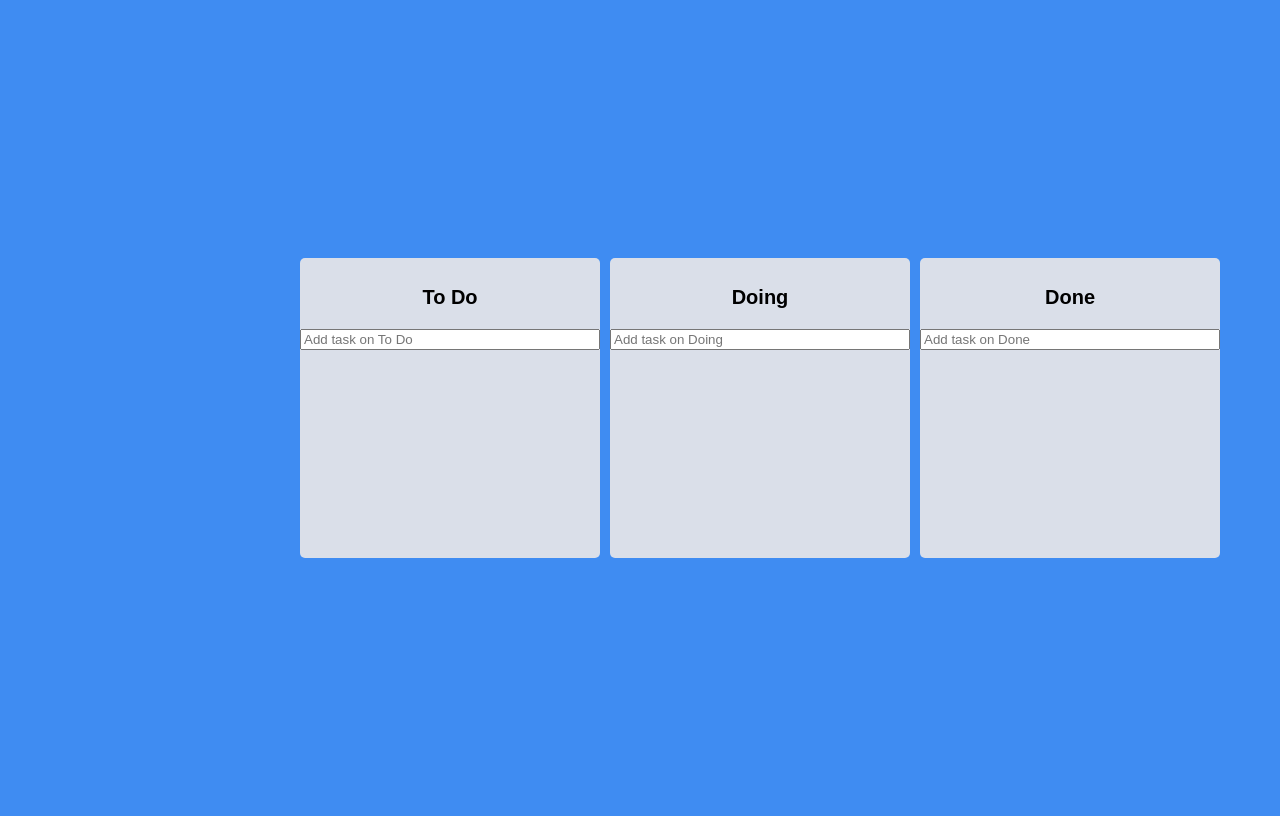
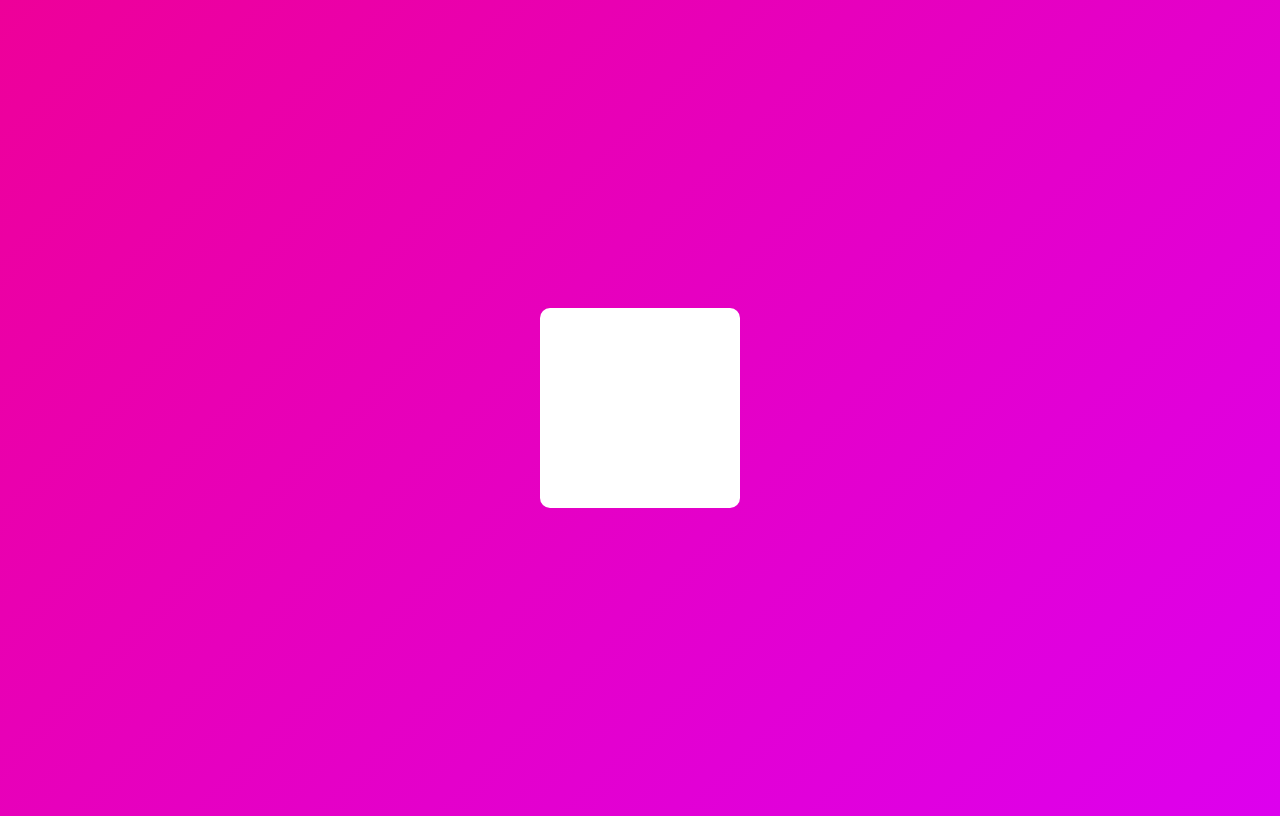
Before and after one commit to rohgun/react-masterclass, a React (Create React App) app: page / in a window 1280 px wide. Built offline with nearby package versions, Linux system fonts and the light colour scheme.

Commit message:
animation

```diff
--- a/package.json
+++ b/package.json
@@ -9,6 +9,7 @@
     "@types/react-dom": "^19.0.3",
     "apexcharts": "^4.4.0",
     "cra-template": "1.2.0",
+    "motion": "^12.4.2",
     "react": "^18.3.1",
     "react-apexcharts": "^1.7.0",
     "react-beautiful-dnd": "^13.1.1",
--- a/src/App.tsx
+++ b/src/App.tsx
@@ -1,69 +1,32 @@
-import { DragDropContext, DropResult } from 'react-beautiful-dnd';
-import { useRecoilState } from 'recoil';
 import styled from "styled-components";
-import { toDoState } from './atoms';
-import Board from './Components/Board';
-
-
-
+import { motion } from "framer-motion";
 const Wrapper = styled.div`
-  display: flex;
-  max-width: 680px;
-  width: 100%;
-  margin: 0 auto;
-  justify-content: center;
-  align-items: center;
-  height: 100vh;
+height: 100vh;
+display: flex;
+justify-content: center;
+align-items: center;
 `;
 
-const Boards = styled.div`
-  display: grid;
-  width: 100%;
-  gap:10px;
-  grid-template-columns: repeat(3, 1fr);
+const Box = styled(motion.div)`
+width: 200px;
+height: 200px;
+background-color: white;
+border-radius: 10px;
+box-shadow: 0 2px 3px rgba(0,0,0,0.1), 0 10px 20px(0,0,0,0.06);
 `;
+const myVars = {
+  start:{ scale: 0 },
+  end:{scale: 1, rotateZ: 360, transition: {type: "spring", delay: 0.5}},
+
+};
 function App() {
- const [toDos, setToDos] =useRecoilState(toDoState);
-  const onDragEnd = (info:DropResult) => {
-    console.log(info);
-    const {destination, draggableId, source} = info;
-    if(!destination) return;
-    if(destination?.droppableId=== source.droppableId){
-      setToDos((allBoards) =>{
-      const boardCopy =[...allBoards[source.droppableId]];
-      const taskObj = boardCopy[source.index];
-      boardCopy.splice(source.index, 1);
-      boardCopy.splice(destination?.index, 0, taskObj);
-      return {
-        ...allBoards,
-        [source.droppableId]: boardCopy,
-      };
-    });
-    }
-    if(destination.droppableId !==source.droppableId){
-      setToDos((allBoards) => {
-        const sourceBoard = [...allBoards[source.droppableId]];
-        const destinationBoard = [...allBoards[destination.droppableId]];
-        const taskObj = sourceBoard[source.index];
-        sourceBoard.splice(source.index, 1);
-        destinationBoard.splice(destination?.index, 0, taskObj);
-        return {
-          ...allBoards,
-          [source.droppableId]: sourceBoard,
-          [destination.droppableId]: destinationBoard,
-        };
-      })
-    }
-  };
   return (
-    <DragDropContext onDragEnd={onDragEnd}>
-      <Wrapper>
-        <Boards>
-        {Object.keys(toDos).map((boardId) => <Board boardId={boardId} key={boardId} toDos={toDos[boardId]} />)}
-        </Boards>
-      </Wrapper>
-    </DragDropContext>
+    <Wrapper>
+      <Box
+       variants={myVars} initial="start" animate="end"
+       />
+
+    </Wrapper>
   );
 }
-
 export default App;
--- a/src/Components/Board.tsx
+++ /dev/null
@@ -1,98 +0,0 @@
-import { Droppable } from "react-beautiful-dnd";
-import DragabbleCard from "./DragabbleCard";
-import styled from "styled-components";
-import { useForm } from "react-hook-form";
-import { ITodo, toDoState } from "../atoms";
-import { useSetRecoilState } from "recoil";
-
-
-
-
-const Wrapper = styled.div`
-  width: 300px;
-  padding-top: 10px;
-  background-color: ${props => props.theme.boardColor};
-  border-radius: 5px;
-  min-height: 300px;
-  display: flex;
-  flex-direction: column;
-
-`;
-const Title = styled.h2`
-text-align: center;
-  font-weight: 800;
-  margin-bottom: 20px;
-  font-size: 20px;
-`;
-
-interface IAreaProps {
-    isDraggingFromThis:boolean;
-    isDraggingOver:boolean;
-
-
-}
-const Area = styled.div<IAreaProps>`
-background-color: ${props => props.isDraggingOver ? "#dfe6e9" : props.isDraggingFromThis ? "#b2bec3" : "transparent"};
-flex-grow: 1;
-transition: background-color 0.3s ease-in-out;
-padding: 20px;
-`;
-
-const Form = styled.form`
-width: 100%;
-input {
-width: 100% ;}
-`;
-
-interface IBoardProps {
-    toDos: ITodo[];
-    boardId: string;
-}
-
-interface IForm {
-  toDo: string;
-}
-
-
-function Board({toDos, boardId}:IBoardProps){
-  const setToDos = useSetRecoilState(toDoState);
-  const {register, setValue, handleSubmit} =useForm<IForm>();
-  const onValid  = ({toDo}:IForm) => {
-    const newToDo ={
-      id:Date.now(),
-      text: toDo,
-    };
-    setToDos(allBoards => {
-      return {
-        ...allBoards,
-        [boardId]: [
-          ...allBoards[boardId], newToDo]
-      }
-    })
-setValue("toDo", "");
-  };
-
-    return(
-        <Wrapper>
-            <Title>{boardId}</Title>
-            <Form onSubmit={handleSubmit(onValid)}>
-              <input {...register("toDo",{required: true})} type="text" placeholder={`Add task on ${boardId}`} />
-            </Form>
-        <Droppable droppableId={boardId}>
-        {(magic, info) => (
-          <Area
-          isDraggingOver={info.isDraggingOver}
-          isDraggingFromThis={Boolean(info.draggingFromThisWith)}
-          ref={magic.innerRef}
-           {...magic.droppableProps}>
-          {toDos.map((toDo, index) => (
-            <DragabbleCard key={toDo.id} index={index} toDoId={toDo.id} toDoText={toDo.text}/>
-        ))}
-          {magic.placeholder}
-        </Area>
-        )}
-      </Droppable>
-      </Wrapper>
-    );
-}
-export default Board;
--- a/src/Components/DragabbleCard.tsx
+++ /dev/null
@@ -1,35 +0,0 @@
-import { snapshot } from "node:test";
-import React from "react";
-import { Draggable } from "react-beautiful-dnd";
-import styled from "styled-components";
-
-
-const Card = styled.div<{isDragging:boolean}>`
-  border-radius: 5px;
-  margin-bottom: 5px;
-  padding: 10px 10px;
-  background-color: ${(props) => props.isDragging ? "#74b9ff" : props.theme.cardColor};
-  box-shadow:${props => props.isDragging ? "0px 2px 5px rgba(0, 0, 0, 0.05)" : "none"}
-`;
-
-interface IDragabbleCardProps {
-    toDoId: number;
-    toDoText: string;
-    index: number;
-}
-
-function DragabbleCard({toDoId, index, toDoText}:IDragabbleCardProps){
-    return(
-        <Draggable  draggableId={toDoId + ""} index={index}>
-        {(magic, snapshot) =>  (
-           <Card
-           isDragging={snapshot.isDragging}
-           ref={magic.innerRef} {...magic.draggableProps} {...magic.dragHandleProps}
-           >
-          {toDoText}
-          </Card>
-          )}
-      </Draggable>
-    );
-}
-export default React.memo(DragabbleCard);
--- a/src/atoms.tsx
+++ /dev/null
@@ -1,20 +0,0 @@
-import {atom, selector} from 'recoil';
-
-export interface ITodo{
-    id: number;
-    text: string;
-}
-
-interface IToDoState {
-    [key:string]: ITodo[];
-}
-
-export const toDoState = atom<IToDoState>({
-    key:"toDo",
-    default: {
-        "To Do":  [],
-        Doing: [],
-        Done: [],
-
-    },
-});
--- a/src/index.tsx
+++ b/src/index.tsx
@@ -64,9 +64,9 @@
   body {
   font-weight: 300;
   font-family: 'Source Sans Pro', sans-serif;
-  background-color: ${(props) => props.theme.bgColor};
   color:black;
   line-height: 1.2;
+  background:linear-gradient(135deg,#e09,#d0e);
   }
   a{
     text-decoration: none;
--- a/src/styled.d.ts
+++ b/src/styled.d.ts
@@ -3,10 +3,6 @@
 
 declare module "styled-components" {
 export interface DefaultTheme {
- bgColor: string;
- boardColor: string;
- cardColor: string;
-
 
 }
 }
--- a/src/theme.ts
+++ b/src/theme.ts
@@ -1,7 +1,5 @@
 import { DefaultTheme } from "styled-components";
 
 export const darkTheme: DefaultTheme = {
-  bgColor: "#3F8CF2",
-  boardColor: "#DADFE9",
-  cardColor:"white",
+
 };
```
Also changed, not shown: 1 other file (tests, documents, lock files or other folders).
